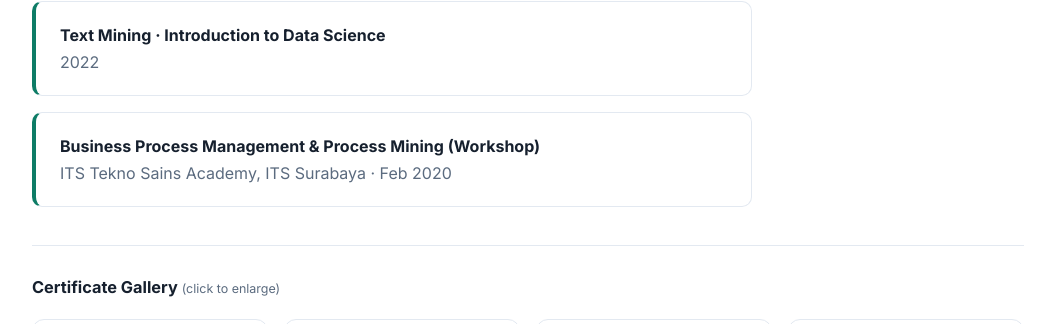
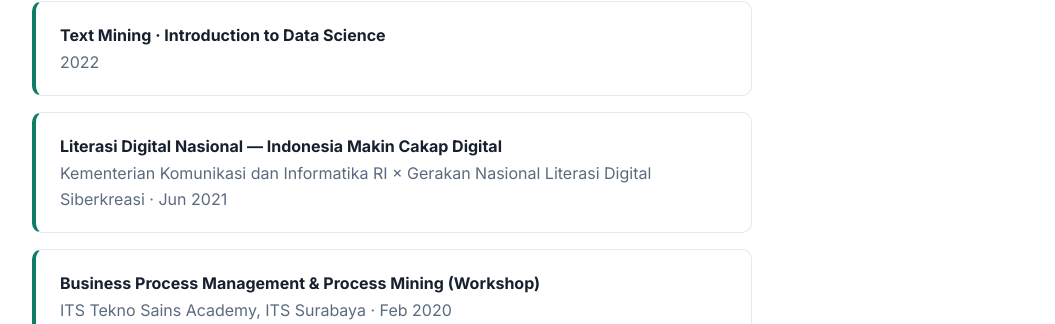
Before and after one commit to hudamiftakh/hudamiftakh.github.io, a plain HTML site: page index.html in a window 1280 px wide. Shown: the part 6204-6528 px from the top of the page, without its empty margins (112-1167 px from the left). Drawn offline with Linux system fonts and the light colour scheme.

Commit message:
Tambah sertifikat Literasi Digital Nasional - Indonesia Makin Cakap Digital (Kominfo x Siberkreasi, Jun 2021)

```diff
--- a/index.html
+++ b/index.html
@@ -262,6 +262,10 @@
             <div class="edu-school">2022</div>
           </div>
           <div class="edu-item">
+            <div class="edu-degree">Literasi Digital Nasional — Indonesia Makin Cakap Digital</div>
+            <div class="edu-school">Kementerian Komunikasi dan Informatika RI × Gerakan Nasional Literasi Digital Siberkreasi · Jun 2021</div>
+          </div>
+          <div class="edu-item">
             <div class="edu-degree">Business Process Management &amp; Process Mining (Workshop)</div>
             <div class="edu-school">ITS Tekno Sains Academy, ITS Surabaya · Feb 2020</div>
           </div>
```
